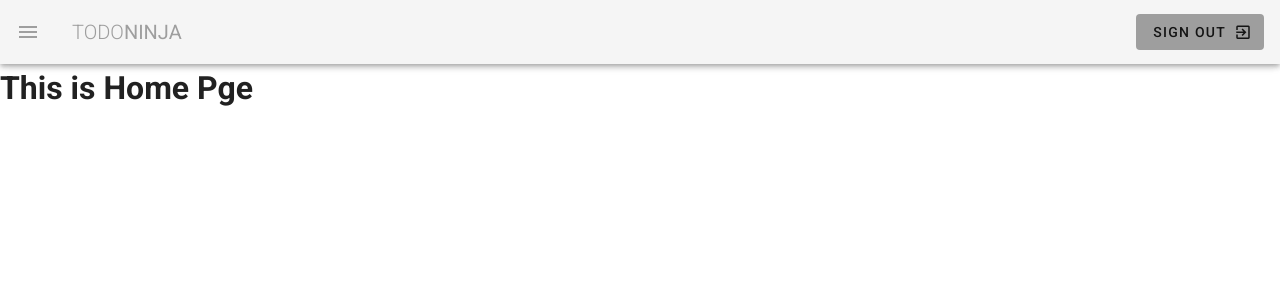
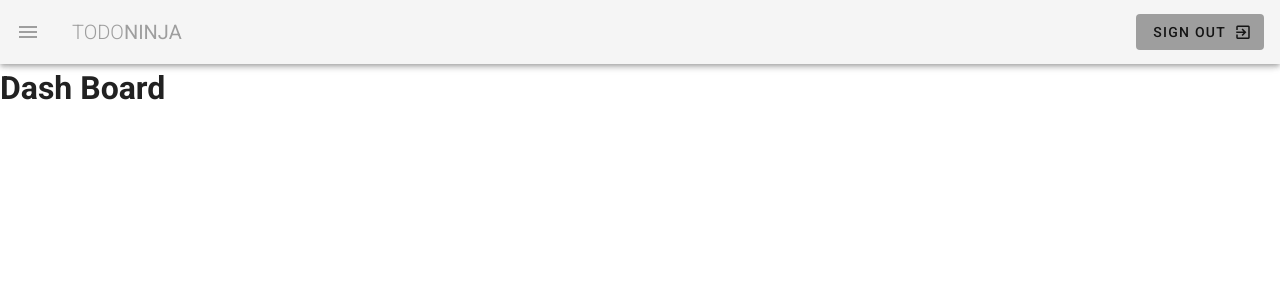
Before and after one commit to bryantran3562/vuetify-study, a Vue app: page / in a window 1280 px wide. Shown: the top 300 px of the page. Built offline with nearby package versions, Linux system fonts and the light colour scheme.

Commit message:
vuetify-adding-route

```diff
--- a/src/router/index.js
+++ b/src/router/index.js
@@ -1,23 +1,27 @@
 import Vue from 'vue'
 import VueRouter from 'vue-router'
-import Home from '../views/Home.vue'
+import Dashboard from '../views/Dashboard.vue'
+import Projects from '../views/Projects.vue'
+import Team from '../views/Team.vue'
 
 Vue.use(VueRouter)
 
 const routes = [
-  {
-    path: '/',
-    name: 'Home',
-    component: Home
-  },
-  {
-    path: '/about',
-    name: 'About',
-    // route level code-splitting
-    // this generates a separate chunk (about.[hash].js) for this route
-    // which is lazy-loaded when the route is visited.
-    component: () => import(/* webpackChunkName: "about" */ '../views/About.vue')
-  }
+    {
+      path: '/',
+      name: 'dashboard',
+      component: Dashboard
+    },
+    {
+      path: '/projects',
+      name: 'projects',
+      component: Projects
+    },
+    {
+      path: '/team',
+      name: 'team',
+      component: Team
+    }
 ]
 
 const router = new VueRouter({
--- a/src/views/About.vue
+++ b/src/views/Dashboard.vue
@@ -1,5 +1,5 @@
 <template>
   <div class="about">
-    <h1>This is an about page</h1>
+    <h1>Dash Board</h1>
   </div>
 </template>
--- a/src/views/Home.vue
+++ b/src/views/Projects.vue
@@ -1,6 +1,6 @@
 <template>
-  <div class="home">
-    <h1>This is Home Pge</h1>
+  <div>
+    <h1>Projects</h1>
   </div>
 </template>
 
@@ -8,7 +8,7 @@
 
 
 export default {
-  name: 'Home',
+
   components: {
 
   }
--- /dev/null
+++ b/src/views/Team.vue
@@ -0,0 +1,16 @@
+<template>
+  <div>
+    <h1>Team</h1>
+  </div>
+</template>
+
+<script>
+
+
+export default {
+
+  components: {
+
+  }
+}
+</script>
```
